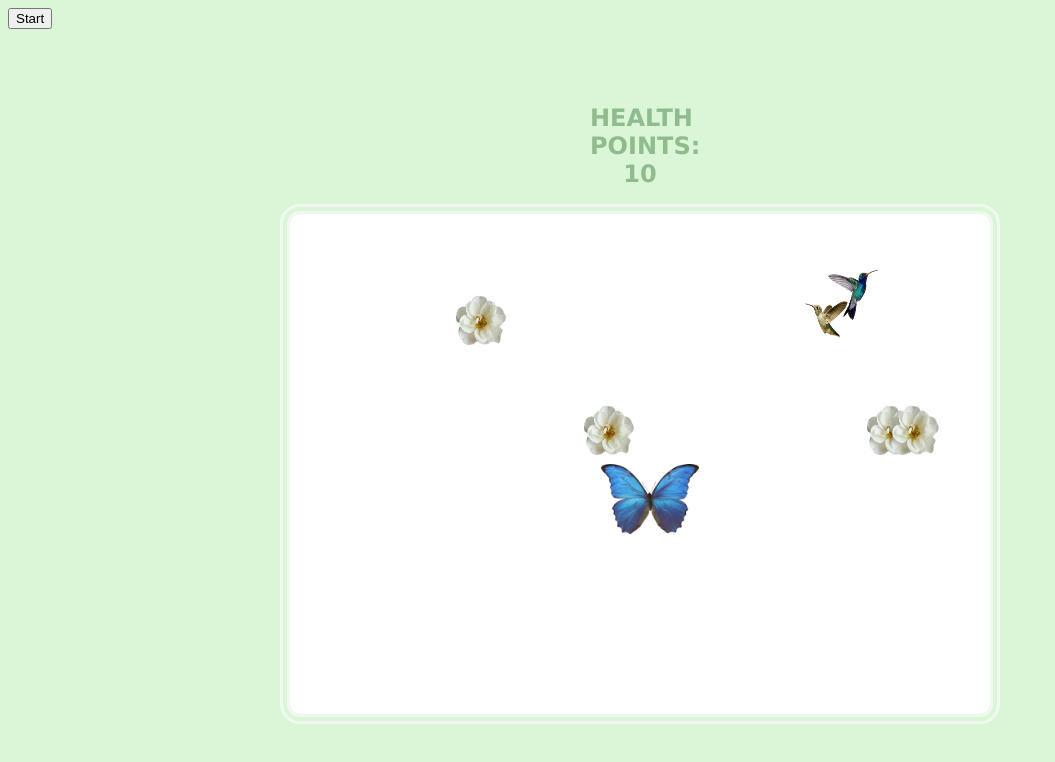
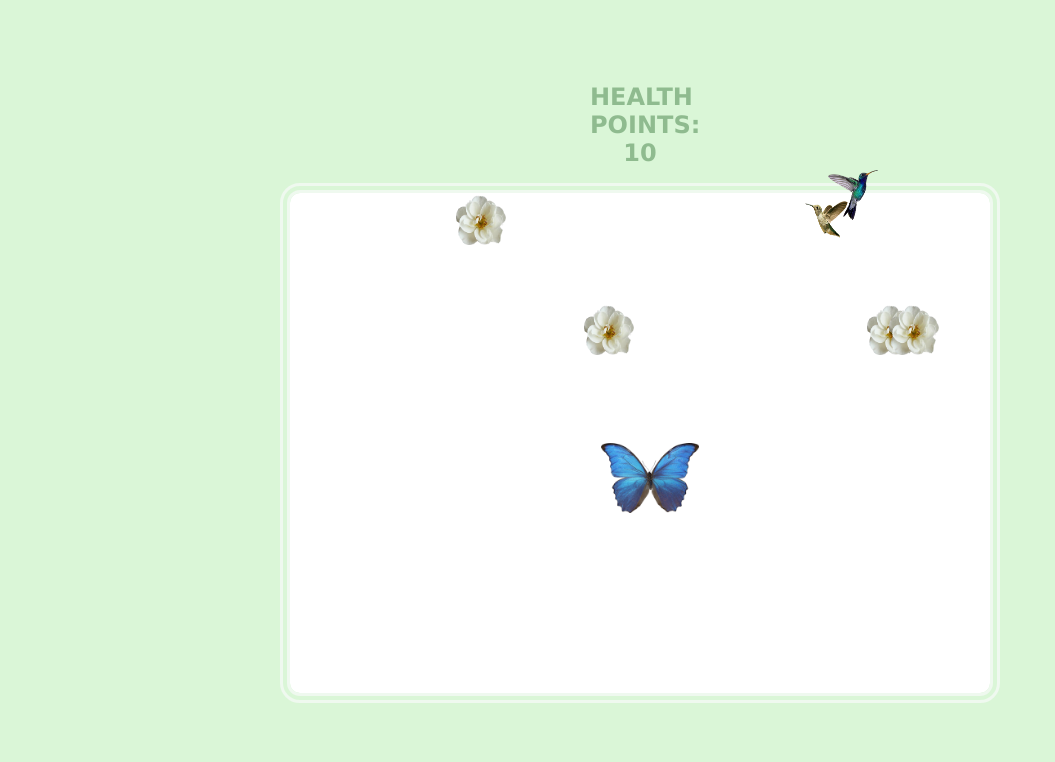
Before and after one commit to AlexaVas/Module1_Final_Project, a plain HTML site: page index.html in a window 1280 px wide. Both pictures are taken after a click on the button "Start". Shown: the whole page, without its empty margins (0-1055 px from the left). Drawn offline with Linux system fonts and the light colour scheme.

Commit message:
updated positioning of falling items

```diff
--- a/flower.js
+++ b/flower.js
@@ -121,7 +121,7 @@ class Flower {
       window.getComputedStyle(this.gameScreen).getPropertyValue("height")
     );
 
-
+    this.screenHeight = window.innerHeight;
 
     this.screenWidth = window.innerWidth;
 
@@ -130,7 +130,7 @@ class Flower {
     this.healingProperty = healingProperty;
     this.imgSrc = imgSrc;
     this.flower1 = document.createElement("img");
-    this.bottom = this.divHeigth;
+    // this.bottom = this.divHeigth;
     console.log("div height: " + this.divHeigth);
     console.log("this bottom: " + this.bottom);
     this.width = 50;
@@ -138,6 +138,8 @@ class Flower {
     // this.left = (this.divWidth/1.8) + Math.floor(
     //   Math.random() * (this.divWidth - this.width - this.width)
     // );
+
+    this.top =  (this.screenHeight - this.divHeigth)/2;
 
     this.left =
       (this.screenWidth - this.divWidth)/2 + this.width +
@@ -161,7 +163,7 @@ class Flower {
 
     updateFalling(){
 
-      this.flower1.style.bottom = `${this.bottom}px`;
+      this.flower1.style.top = `${this.top}px`;
 
 
     }
@@ -169,7 +171,7 @@ class Flower {
     move () {
 
 
-      this.bottom -=5;
+      this.top +=5;
 
       this.updateFalling();
 
--- a/game.js
+++ b/game.js
@@ -2,17 +2,26 @@
 
 class Game {
   constructor() {
+
     this.startScreen = document.querySelector(".intro-container");
-
     this.gameScreen = document.querySelector(".main-div");
-
-
     this.screenTotalHeight = window.innerHeight;
     this.gameScreenHeight = this.gameScreen.offsetHeight;
+    this.container = document.querySelector(".container");
+    this.scoreBoard = document.querySelector(".point-board");
+
+    ////////////////////////BOTTOM OF THE DIV CALC. ///////////////////////////////////
+
+   this.containerHeight = this.container.offsetHeight;
+    this.scoreBoardHeight = this.scoreBoard.offsetHeight;
+
+    this.bottomValue = (this.containerHeight - (this.gameScreenHeight + this.scoreBoardHeight))/2 + (this.gameScreenHeight + this.scoreBoardHeight);
+
+    console.log("Bottom Value: " + this.bottomValue);
+    //////////////////////////////////////////////////////////////////////////////
 
     console.log("game screen height:" + this.gameScreenHeight);
     console.log("screenTotalHeight: " + this.screenTotalHeight);
-
 
     this.flowerField = [
       new Flower(5, "images/rose.png"),
@@ -35,7 +44,7 @@ class Game {
   }
 
   start() {
-    // this.startScreen.style.display = "none";
+      this.startScreen.style.display = "none";
     // this.gameScreen.style.display = "block";
 
     this.introParent.style.display = "none";
@@ -88,7 +97,8 @@ class Game {
         this.gameBoard.style.display = "inline";
         this.gameBoard.innerHTML = `GAME OVER`;
         this.player.removeChild();
-      } else if (flower.bottom < ((this.screenTotalHeight - this.gameScreenHeight)/2) - flower.width) {
+      } else if (
+        flower.top > (this.bottomValue - flower.height)) {
         flower.removeChild();
         this.flowerField.splice(i, 1);
       }
--- a/index.html
+++ b/index.html
@@ -14,7 +14,7 @@
 
 <div class="container">
     <div class="point-board"><h2>HEALTH POINTS</h2></div>
-    <div class="main-div"><h2 class="final-message">You SURVIVED</h2></div>
+    <div class="main-div"><h2 class="final-message"></h2></div>
 </div>
 
 <div class="intro-parent">
```
